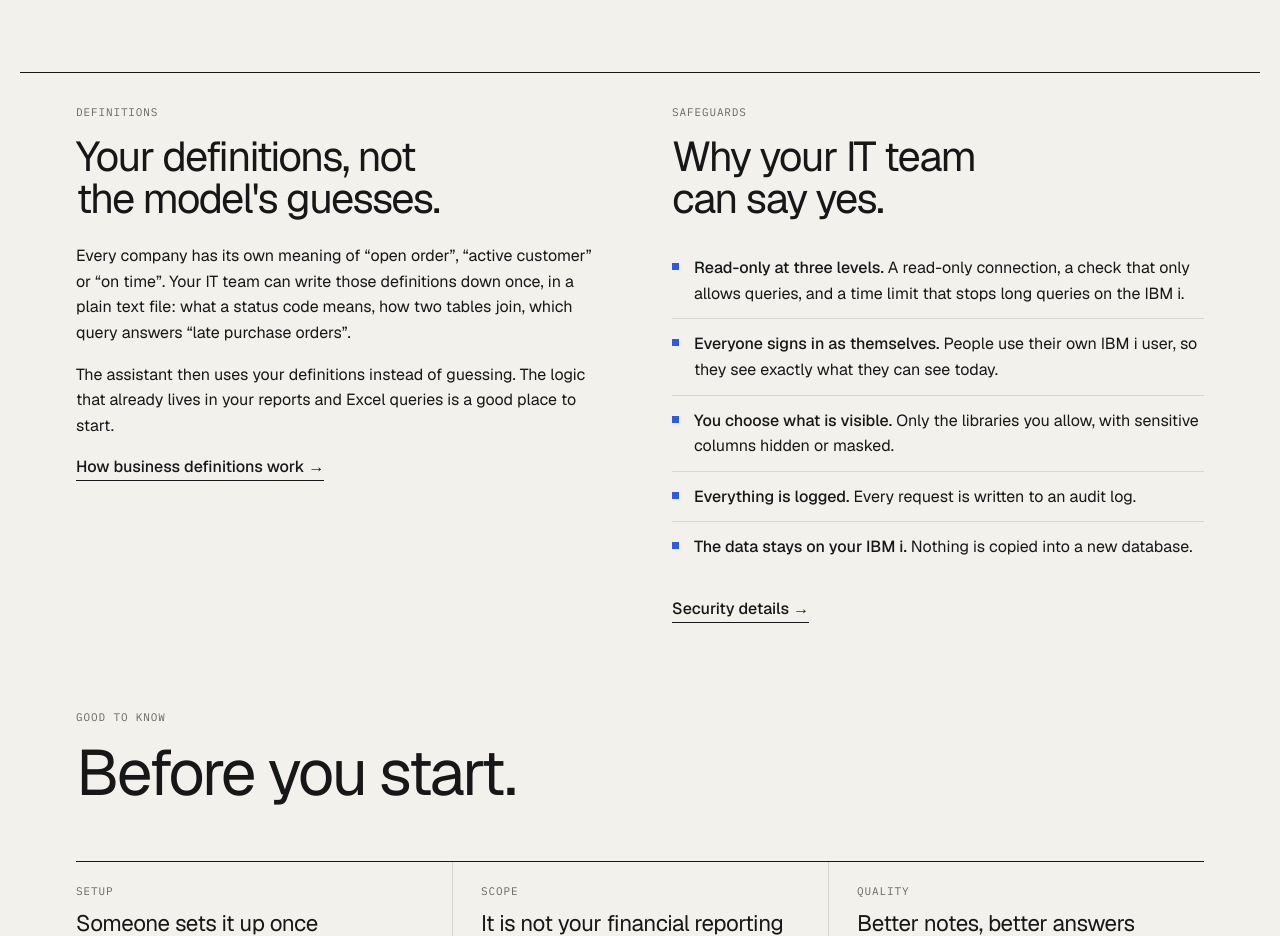
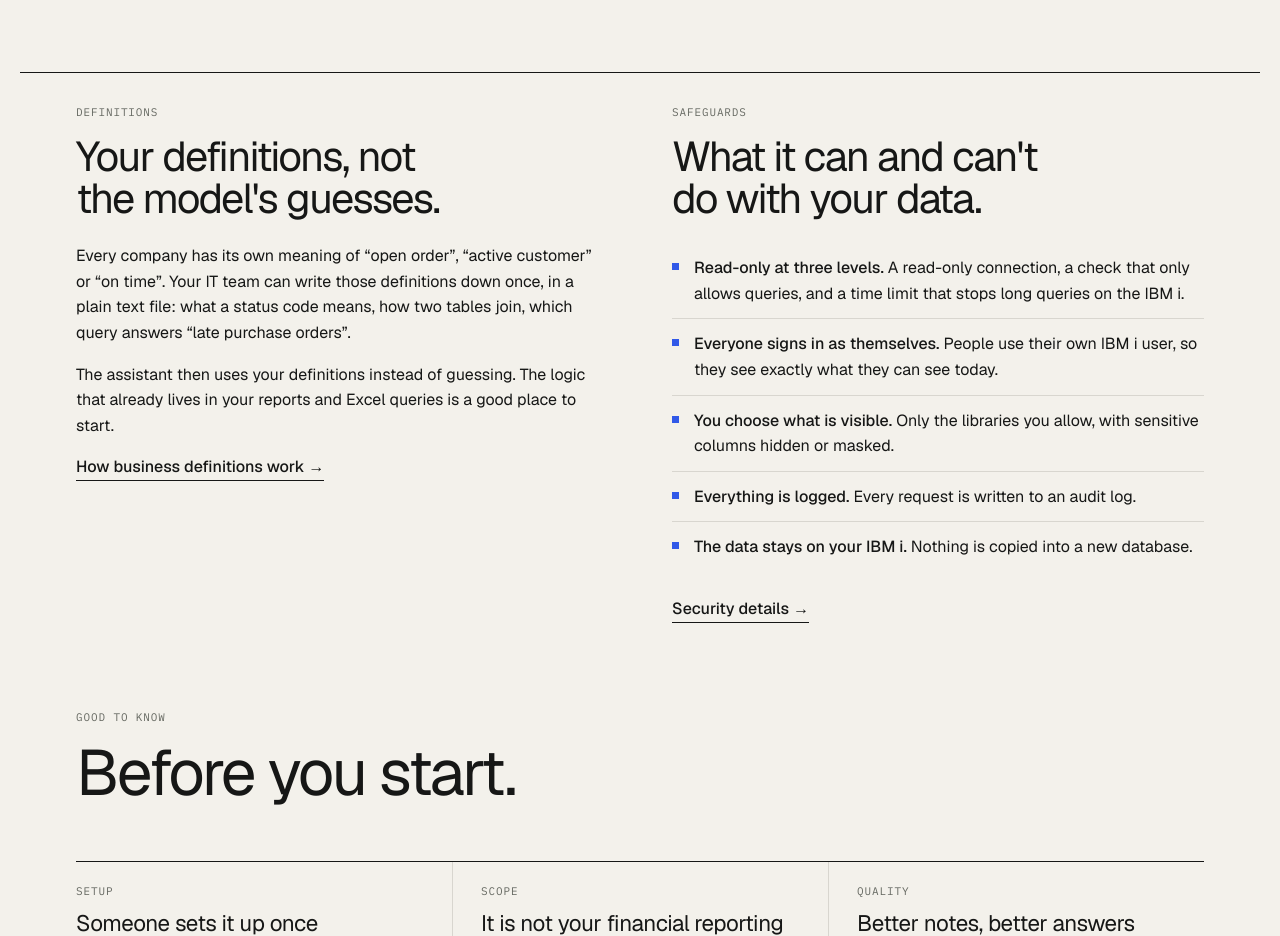
Before and after one commit to Strom-Capital/mcp-server-db2i, an Astro site in the folder site/: page /business in a window 1280 px wide. Shown: the part 2560-3496 px from the top of the page. Built offline with nearby package versions, Linux system fonts and the light colour scheme; Astro itself is replaced by a stand-in of ours; no server answers; a script that the page names is missing.

Commit message:
docs(site): descriptive heading for the safeguards list

```diff
--- a/site/src/pages/business.astro
+++ b/site/src/pages/business.astro
@@ -105,7 +105,7 @@ Security: ${links.security}`;
       </div>
       <div>
         <p class="label">Safeguards</p>
-        <h2 class="h2s">Why your IT team can say yes.</h2>
+        <h2 class="h2s">What it can and can't do with your data.</h2>
         <ul class="rows ticks">
           <li><strong>Read-only at three levels.</strong> A read-only connection, a check that only allows queries, and a time limit that stops long queries on the IBM i.</li>
           <li><strong>Everyone signs in as themselves.</strong> People use their own IBM i user, so they see exactly what they can see today.</li>
```
